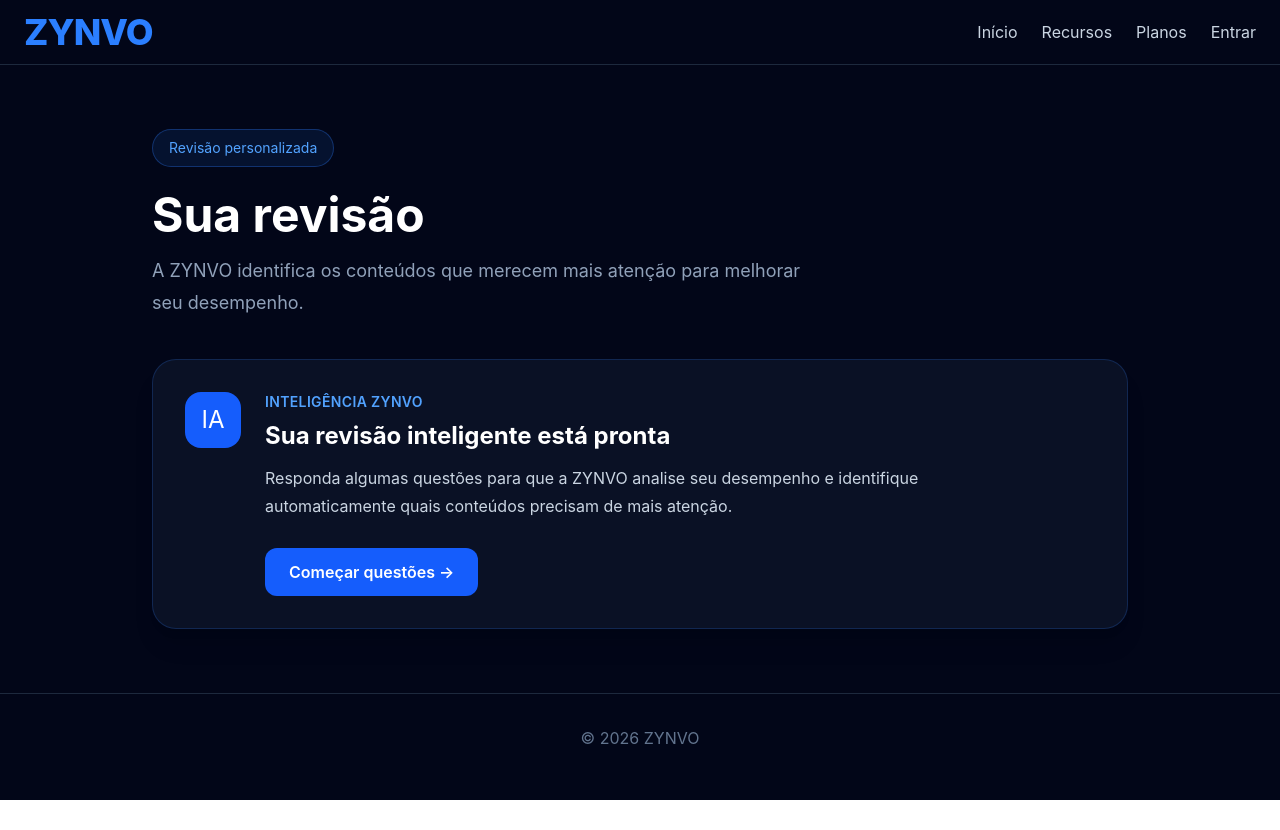
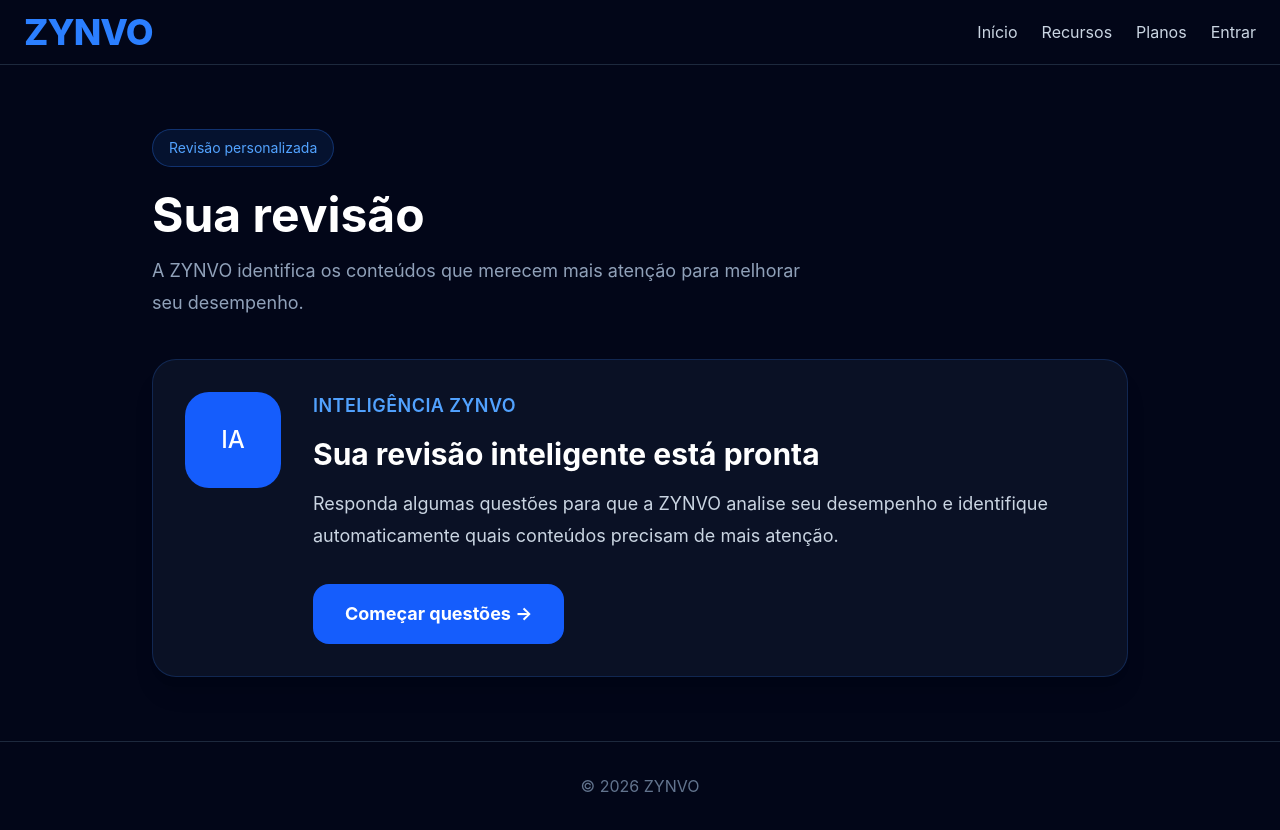
Before and after one commit to erikimart-cmyk/gcm-master, a React (Vite) app in the folder apps/web/: page /revisao in a window 1280 px wide. Before the commit the page ends 800 px from the top, so only its background shows below. Built offline with nearby package versions, Linux system fonts and the light colour scheme.

Commit message:
fix: diferencia estados da revisao

```diff
--- a/apps/web/src/features/landing/pages/Review/ReviewPage.tsx
+++ b/apps/web/src/features/landing/pages/Review/ReviewPage.tsx
@@ -7,9 +7,12 @@ export function ReviewPage() {
   const navigate = useNavigate();
 
   const {
+    progress,
     prioritizedSubjects,
     reviewQuestions,
   } = useStudyProgress();
+
+  const hasStudyHistory = progress.questionResults.length > 0;
 
   const topPriority = prioritizedSubjects[0];
 
@@ -31,23 +34,23 @@ export function ReviewPage() {
           </p>
         </div>
 
-        {!topPriority && (
+                {!topPriority && !hasStudyHistory && (
           <div className="rounded-3xl border border-blue-500/20 bg-slate-900/70 p-8 shadow-xl">
-            <div className="flex flex-col gap-6 sm:flex-row sm:items-start">
-              <div className="flex h-14 w-14 shrink-0 items-center justify-center rounded-2xl bg-blue-600 text-2xl">
+            <div className="flex flex-col gap-8 md:flex-row md:items-start">
+              <div className="flex h-24 w-24 shrink-0 items-center justify-center rounded-3xl bg-blue-600 text-2xl font-medium text-white">
                 IA
               </div>
 
-              <div className="flex-1">
-                <p className="text-sm font-semibold uppercase tracking-wide text-blue-400">
+              <div>
+                <p className="text-lg font-semibold uppercase tracking-wide text-blue-400">
                   Inteligência ZYNVO
                 </p>
 
-                <h2 className="mt-2 text-2xl font-bold text-white">
+                <h2 className="mt-4 text-3xl font-bold text-white">
                   Sua revisão inteligente está pronta
                 </h2>
 
-                <p className="mt-3 max-w-2xl text-slate-300 leading-7">
+                <p className="mt-4 max-w-3xl text-lg leading-8 text-slate-300">
                   Responda algumas questões para que a ZYNVO analise seu
                   desempenho e identifique automaticamente quais conteúdos
                   precisam de mais atenção.
@@ -56,7 +59,7 @@ export function ReviewPage() {
                 <button
                   type="button"
                   onClick={() => navigate("/revisao/questoes")}
-                  className="mt-7 inline-flex rounded-xl bg-blue-600 px-6 py-3 font-semibold text-white transition hover:bg-blue-500"
+                  className="mt-8 rounded-2xl bg-blue-600 px-8 py-4 text-lg font-bold text-white transition hover:bg-blue-500"
                 >
                   Começar questões →
                 </button>
@@ -64,6 +67,49 @@ export function ReviewPage() {
             </div>
           </div>
         )}
+{!topPriority && hasStudyHistory && (
+  <div className="rounded-3xl border border-emerald-500/20 bg-slate-900/70 p-8 shadow-xl">
+    <div className="flex flex-col gap-8 md:flex-row md:items-start">
+      <div className="flex h-24 w-24 shrink-0 items-center justify-center rounded-3xl bg-emerald-600 text-2xl font-medium text-white">
+        ✓
+      </div>
+
+      <div>
+        <p className="text-lg font-semibold uppercase tracking-wide text-emerald-400">
+          Inteligência ZYNVO
+        </p>
+
+        <h2 className="mt-4 text-3xl font-bold text-white">
+          Você está em dia!
+        </h2>
+
+        <p className="mt-4 max-w-3xl text-lg leading-8 text-slate-300">
+          A ZYNVO analisou seu desempenho e, neste momento, não
+          encontrou questões pendentes que precisem de revisão.
+          Continue praticando para manter seu desempenho.
+        </p>
+
+        <div className="mt-6 flex flex-wrap gap-3">
+          <span className="rounded-full border border-emerald-500/20 bg-emerald-500/10 px-4 py-2 text-sm font-medium text-emerald-400">
+            ✓ Nenhum erro pendente
+          </span>
+
+          <span className="rounded-full border border-blue-500/20 bg-blue-500/10 px-4 py-2 text-sm font-medium text-blue-400">
+            Desempenho atualizado
+          </span>
+        </div>
+
+        <button
+          type="button"
+          onClick={() => navigate("/revisao/questoes")}
+          className="mt-8 rounded-2xl bg-blue-600 px-8 py-4 text-lg font-bold text-white transition hover:bg-blue-500"
+        >
+          Continuar estudando →
+        </button>
+      </div>
+    </div>
+  </div>
+)}
 
         {topPriority && (
           <>
```
